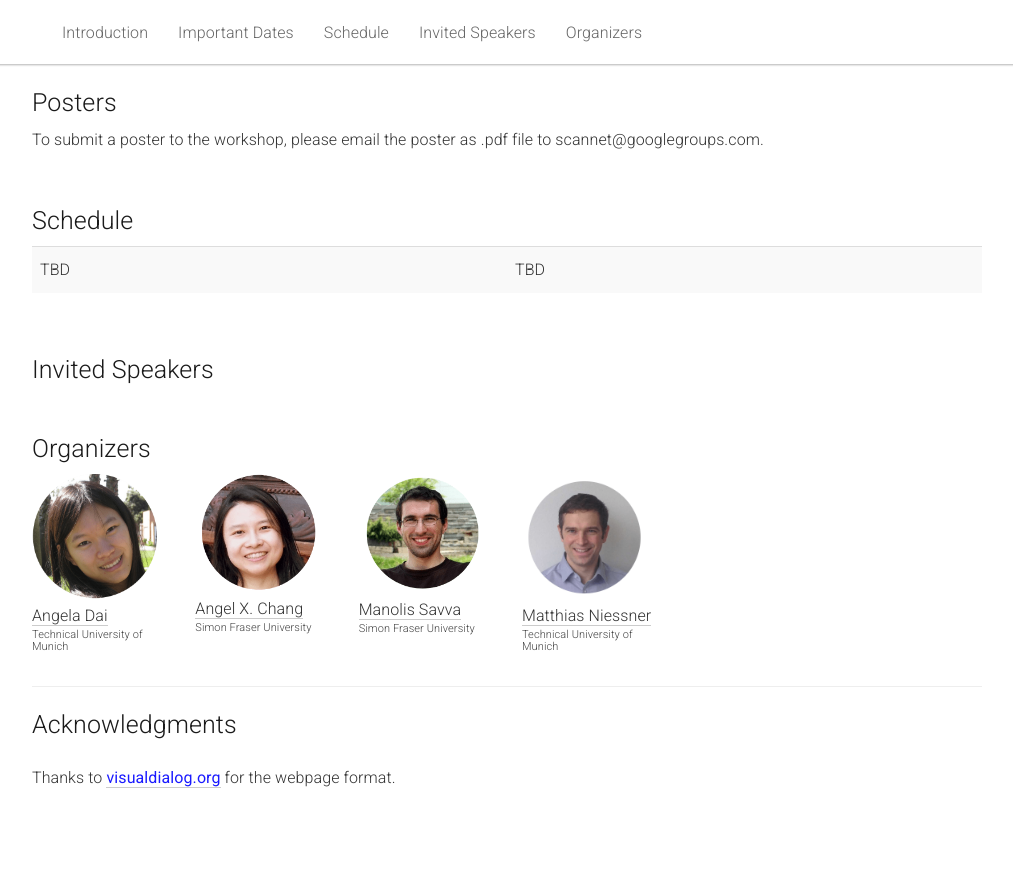
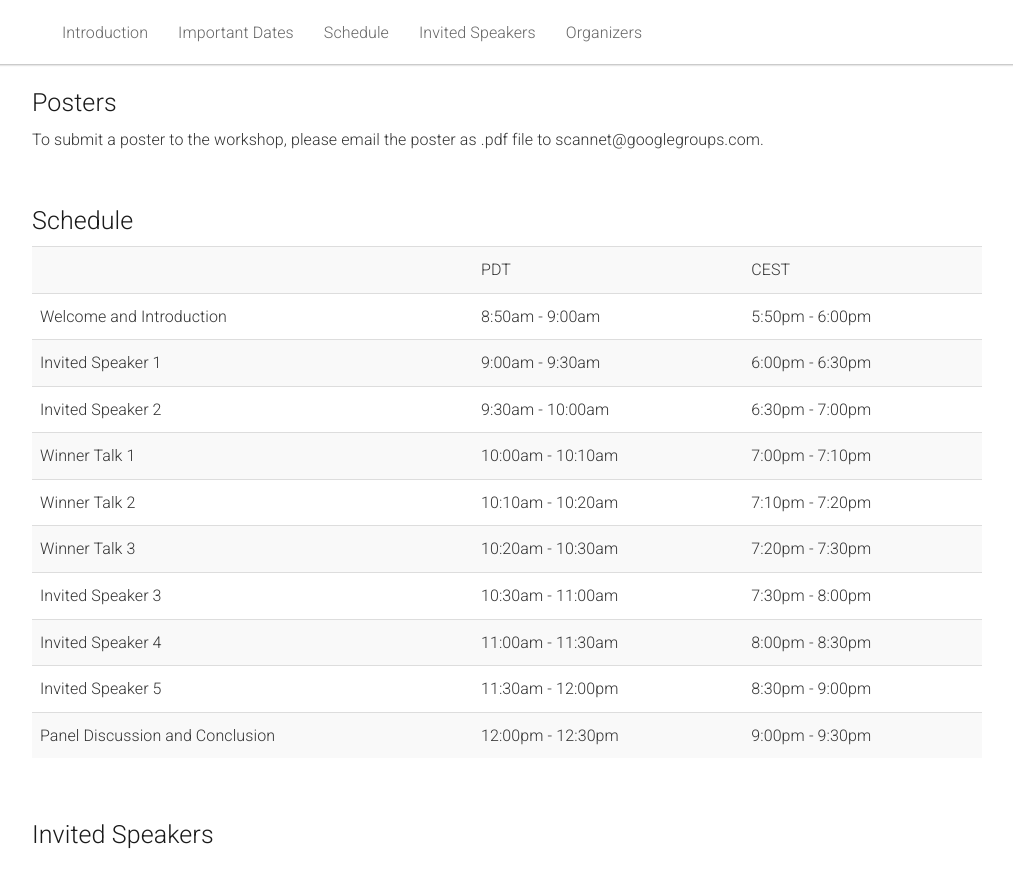
Before and after one commit to ScanNet/cvpr2021workshop, a Jekyll site: the page built from _pages/home.md, in a window 1280 px wide and 900 px high, scrolled down 1837 px. Shown: the top 888 px of the window, without its empty margins (133-1146 px from the left). Built offline with Jekyll 4.4.1, drawn with Linux system fonts in a browser that asks for light colours; before the commit the page ends 2642 px from its top, so only the background shows below that.

Commit message:
Update home.md

```diff
--- a/_pages/home.md
+++ b/_pages/home.md
@@ -161,59 +161,47 @@ acknowledgements: ""
   <div class="col-xs-12">
      <table class="table table-striped">
       <tbody>
-        <tr><td>TBD</td><td>TBD</td></tr>
-        <!-- <tr>
+        <tr><td></td><td>PDT</td><td>CEST</td></tr>
+        <tr>
           <td>Welcome and Introduction</td>
-          <td>1:50pm - 2:00pm</td>
+          <td>8:50am - 9:00am</td><td>5:50pm - 6:00pm</td>
         </tr>
         <tr>
-          <td>Implicit Neural Representations: From Objects to 3D Scenes (Andreas Geiger)</td>
-          <td>2:00pm - 2:30pm</td>
+          <td>Invited Speaker 1</td>
+          <td>9:00am - 9:30am</td><td>6:00pm - 6:30pm</td>
         </tr>
         <tr>
-          <td>Winner Talk: KPConv (Hugues Thomas) </td>
-          <td>2:30pm - 2:40pm</td>
+          <td>Invited Speaker 2</td>
+          <td>9:30am - 10:00am</td><td>6:30pm - 7:00pm</td>
         </tr>
         <tr>
-          <td>Winner Talk: SparseConvNet (Benjamin Graham) </td>
-          <td>2:40pm - 2:50pm</td>
+          <td>Winner Talk 1 </td>
+          <td>10:00am - 10:10am</td><td>7:00pm - 7:10pm</td>
         </tr>
         <tr>
-          <td>Winner Talk: PointGroup (Li Jiang) </td>
-          <td>2:50pm - 3:00pm</td>
+          <td>Winner Talk 2 </td>
+          <td>10:10am - 10:20am</td><td>7:10pm - 7:20pm</td>
         </tr>
         <tr>
-          <td>Break </td>
-          <td>3:00pm - 3:15pm</td>
+          <td>Winner Talk 3 </td>
+          <td>10:20am - 10:30am</td><td>7:20pm - 7:30pm</td>
         </tr>
         <tr>
-          <td>Winner Talk: Sparse 3D Perception (Chris Choy) </td>
-          <td>3:15pm - 3:25pm</td>
+          <td>Invited Speaker 3</td>
+          <td>10:30am - 11:00am</td><td>7:30pm - 8:00pm</td>
         </tr>
         <tr>
-          <td>Winner Talk: 3D-MPA (Francis Engelmann) </td>
-          <td>3:25pm - 3:35pm</td>
+          <td>Invited Speaker 4</td>
+          <td>11:00am - 11:30am</td><td>8:00pm - 8:30pm</td>
         </tr>
         <tr>
-          <td>Winner Talk: OccuSeg (Tian Zheng) </td>
-          <td>3:35pm - 3:45pm</td>
-        </tr>
-        <tr>
-          <td>Break </td>
-          <td>3:45pm - 4:00pm</td>
-        </tr>
-        <tr>
-          <td>CVPR is a Contemporary Art Exhibition (Yasutaka Furukawa)</td>
-          <td>4:00pm - 4:30pm</td>
-        </tr>
-        <tr>
-          <td>Semantic Scene Reconstruction from RGBD Scans (Thomas Funkhouser)</td>
-          <td>4:30pm - 5:00pm</td>
+          <td>Invited Speaker 5</td>
+          <td>11:30am - 12:00pm</td><td>8:30pm - 9:00pm</td>
         </tr>
         <tr>
           <td>Panel Discussion and Conclusion</td>
-          <td>5:00pm - 5:30pm</td>
-        </tr> -->
+          <td>12:00pm - 12:30pm</td><td>9:00pm - 9:30pm</td>
+        </tr>
       </tbody>
     </table>
   </div>
@@ -228,9 +216,9 @@ acknowledgements: ""
 
 <!-- <div class="row">
   <div class="col-md-12">
-    <a href="http://www.cvlibs.net"><img class="people-pic" style="float:left;margin-right:50px;" src="{{ "/static/img/people/andreas_geiger.png" | prepend:site.baseurl }}"></a>
+    <a href="https://www.vision.rwth-aachen.de/"><img class="people-pic" style="float:left;margin-right:50px;" src="{{ "/static/img/people/bastian_leibe.png" | prepend:site.baseurl }}"></a>
     <p>
-      <b><a href="http://www.cvlibs.net">Andreas Geiger</a></b> is professor at the University of Tübingen and group leader at the Max Planck Institute for Intelligent Systems. Prior to this, he was a visiting professor at ETH Zürich and a research scientist at MPI-IS. He studied at KIT, EPFL and MIT and received his PhD degree in 2013 from the KIT. His research interests are at the intersection of 3D reconstruction, motion estimation, scene understanding and sensory-motor control. He maintains the KITTI vision benchmark.
+      <b><a href="https://www.vision.rwth-aachen.de/">Bastian Leibe</a></b> is a full Professor of Computer Science at RWTH Aachen University, Germany, where he leads the Computer Vision group. He holds an MSc degree from the Georgia Institute of Technology (1999), a Diploma degree from the University of Stuttgart (2001), and a PhD from ETH Zurich (2004), all three in Computer Science. His main research interests are in computer vision and machine learning for dynamic visual scene understanding, encompassing object recognition, tracking, segmentation, and 3D reconstruction. He has published over 150 articles in peer-reviewed journals and conferences. Over the years, he has received several awards for his research work, including the CVPR Best Paper Award in 2007, the DAGM Olympus Prize in 2008, and the U.V. Helava Award in 2012. In 2012, he was awarded a European Research Council (ERC) Starting Grant, and in 2017 an ERC Consolidator Grant. He has been Program Chair for ECCV 2016 and Area Chair and program committee member for all major computer vision conferences.
     </p>
   </div>
 </div><br>
```
